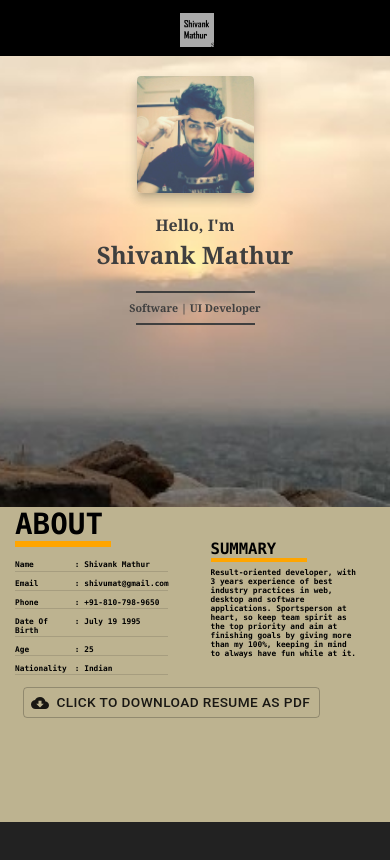
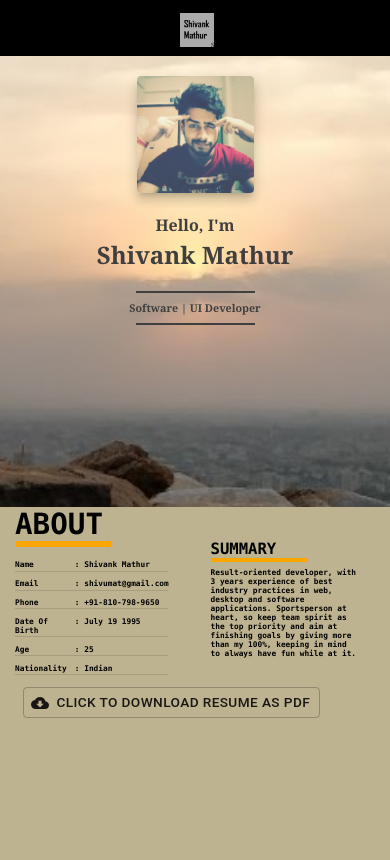
Before and after one commit to shivumat/Resume, a React (Create React App) app: page / in a window 390 px wide. Shown: the top 860 px of the page. Built offline with nearby package versions, Linux system fonts and the light colour scheme.

Commit message:
refactoring

```diff
--- a/src/App.css
+++ b/src/App.css
@@ -11,7 +11,7 @@
   }
 }
 
-@media screen and (min-width: 960px) {
+@media screen and (min-width: 600px) {
   .App {
     overflow: hidden;
   }
--- a/src/container/bodyPanel/routePanels/home/Home.css
+++ b/src/container/bodyPanel/routePanels/home/Home.css
@@ -15,6 +15,6 @@
     height: 60%;
   }
   .homeBio {
-    height: 42%;
+    height: 55%;
   }
 }
--- a/src/container/bodyPanel/sideBar/social/Social.js
+++ b/src/container/bodyPanel/sideBar/social/Social.js
@@ -8,7 +8,7 @@ import './Social.css'
 export default function Social(){
 
     return (<ButtonGroup variant="text" aria-label="text button group">
-        {social.map((item,i) =><Button><Link title={item.title} href={item.link}>{<item.icon className="socialIcon"/>}</Link></Button>)}
+        {social.map((item,i) =><Button key={i}><Link title={item.title} href={item.link}>{<item.icon className="socialIcon"/>}</Link></Button>)}
         </ButtonGroup>
     )
 }
```
